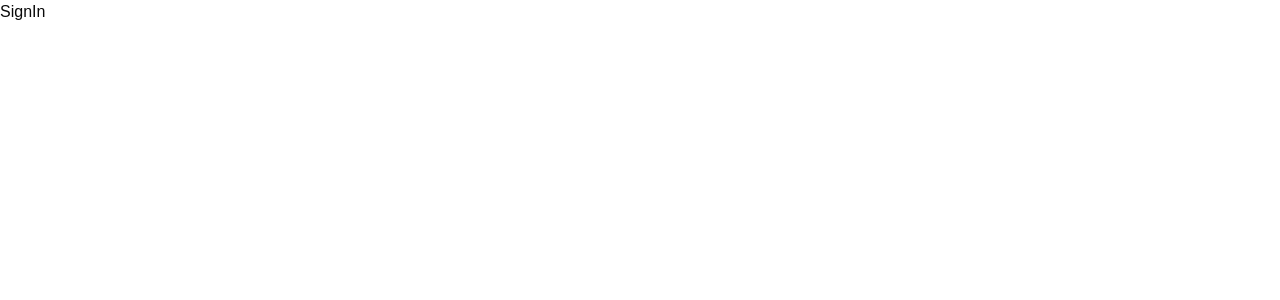
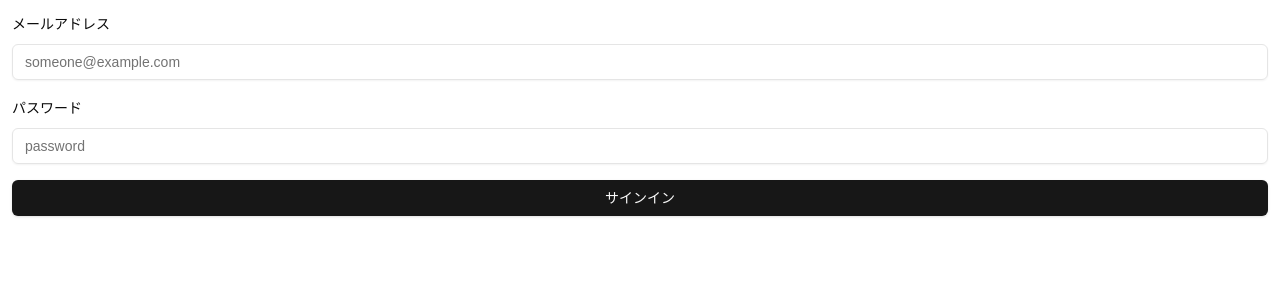
Before and after one commit to kaitobq/inbody-ocr-web, a Next.js app: page /signin in a window 1280 px wide. Shown: the top 300 px of the page. Built offline with nearby package versions, Linux system fonts and the light colour scheme.

Commit message:
feat: signin

```diff
--- a/src/app/(auth)/signin/page.tsx
+++ b/src/app/(auth)/signin/page.tsx
@@ -1,3 +1,9 @@
+import { SignInForm } from "@/components/auth/SignInForm"
+
 export default function SignIn() {
-  return <div>SignIn</div>
+  return (
+    <div>
+      <SignInForm />
+    </div>
+  )
 }
--- a/src/app/layout.tsx
+++ b/src/app/layout.tsx
@@ -1,5 +1,6 @@
 import type { Metadata } from "next"
 import localFont from "next/font/local"
+import { Toaster } from "react-hot-toast"
 import "./globals.css"
 
 const geistSans = localFont({
@@ -28,6 +29,7 @@ export default function RootLayout({
       <body
         className={`${geistSans.variable} ${geistMono.variable} antialiased`}
       >
+        <Toaster />
         {children}
       </body>
     </html>
--- /dev/null
+++ b/src/components/auth/SignInForm.tsx
@@ -0,0 +1,54 @@
+"use client"
+
+import { Button, Input, Label } from "@/components/ui"
+import { useSignInForm } from "@/mods/hooks/useSignInForm"
+import { Controller } from "react-hook-form"
+
+export const SignInForm = () => {
+  const { control, errors, loading, handleSubmit, onSubmit } = useSignInForm()
+
+  return (
+    <form onSubmit={handleSubmit(onSubmit)} className="m-3 space-y-4">
+      <div className="space-y-2">
+        <Label htmlFor="email">メールアドレス</Label>
+        <Controller
+          control={control}
+          render={({ field: { onChange, value } }) => (
+            <Input
+              id="email"
+              placeholder="someone@example.com"
+              onChange={onChange}
+              value={value}
+            />
+          )}
+          name="email"
+        />
+        {errors.email && (
+          <p className="text-xs text-red-500">{errors.email.message}</p>
+        )}
+      </div>
+      <div className="space-y-2">
+        <Label htmlFor="password">パスワード</Label>
+        <Controller
+          control={control}
+          render={({ field: { onChange, value } }) => (
+            <Input
+              id="password"
+              type="password"
+              placeholder="password"
+              onChange={onChange}
+              value={value}
+            />
+          )}
+          name="password"
+        />
+        {errors.password && (
+          <p className="text-xs text-red-500">{errors.password.message}</p>
+        )}
+      </div>
+      <Button type="submit" className="w-full" disabled={loading}>
+        {loading ? "ロード中..." : "サインイン"}
+      </Button>
+    </form>
+  )
+}
--- /dev/null
+++ b/src/mods/hooks/useSignInForm.ts
@@ -0,0 +1,50 @@
+import { useCookie } from "@/mods/hooks/cookie"
+import { useToast } from "@/mods/hooks/useToast"
+import { SignIn } from "@/mods/repositories/auth"
+import type { SignInRequest, SignInSchemaType } from "@/types/auth/signin"
+import { SignInSchema } from "@/types/auth/signin"
+import { zodResolver } from "@hookform/resolvers/zod"
+import { useRouter } from "next/navigation"
+import { useState } from "react"
+import { useForm } from "react-hook-form"
+
+export const useSignInForm = () => {
+  const [loading, setLoading] = useState(false)
+  const router = useRouter()
+  const cookie = useCookie()
+  const toast = useToast()
+  const {
+    control,
+    formState: { errors },
+    handleSubmit,
+  } = useForm<SignInSchemaType>({
+    resolver: zodResolver(SignInSchema),
+    defaultValues: {
+      email: "",
+      password: "",
+    },
+  })
+
+  const onSubmit = async (data: SignInSchemaType) => {
+    setLoading(true)
+    try {
+      const req: SignInRequest = {
+        email: data.email,
+        password: data.password,
+      }
+      const res = await SignIn(req)
+      cookie.set("token", res.token.value)
+      toast.success("サインインしました。")
+      router.push(
+        `/dashboard?organization_id=${res.organization_id}&role=${res.user.role}`,
+      )
+    } catch (e) {
+      console.error(e)
+      toast.error("サーバーエラーが発生しました。")
+    } finally {
+      setLoading(false)
+    }
+  }
+
+  return { control, errors, loading, handleSubmit, onSubmit }
+}
--- /dev/null
+++ b/src/mods/repositories/auth.ts
@@ -0,0 +1,14 @@
+import { fetcher } from "@/mods/repositories/fetcher"
+import type { SignInRequest, SignInResponse } from "@/types/auth/signin"
+
+export const SignIn = async (req: SignInRequest) => {
+  const apiFetcher = fetcher()
+  return await apiFetcher.fetchJSON<SignInResponse>({
+    path: "/v1/organization/signin",
+    method: "POST",
+    body: {
+      email: req.email,
+      password: req.password,
+    },
+  })
+}
--- /dev/null
+++ b/src/types/auth/signin.ts
@@ -0,0 +1,38 @@
+import { z } from "zod"
+
+export const SignInSchema = z.object({
+  email: z
+    .string({
+      required_error: "メールアドレスを入力してください。",
+      invalid_type_error: "入力値に誤りがあります。",
+    })
+    .email({ message: "正しいメールアドレスを入力してください。" }),
+  password: z
+    .string({
+      required_error: "パスワードを入力してください。",
+      invalid_type_error: "入力値に誤りがあります。",
+    })
+    .min(8, { message: "パスワードは8文字以上で入力してください。" }),
+})
+
+export type SignInSchemaType = z.infer<typeof SignInSchema>
+
+export type SignInRequest = {
+  email: string
+  password: string
+}
+
+export type SignInResponse = {
+  status: number
+  message: string
+  organization_id: string
+  user: {
+    id: string
+    name: string
+    role: string
+  }
+  token: {
+    value: string
+    expires_at: string
+  }
+}
```
Also changed, not shown: src/middleware.ts (added, +59 -0 lines).
